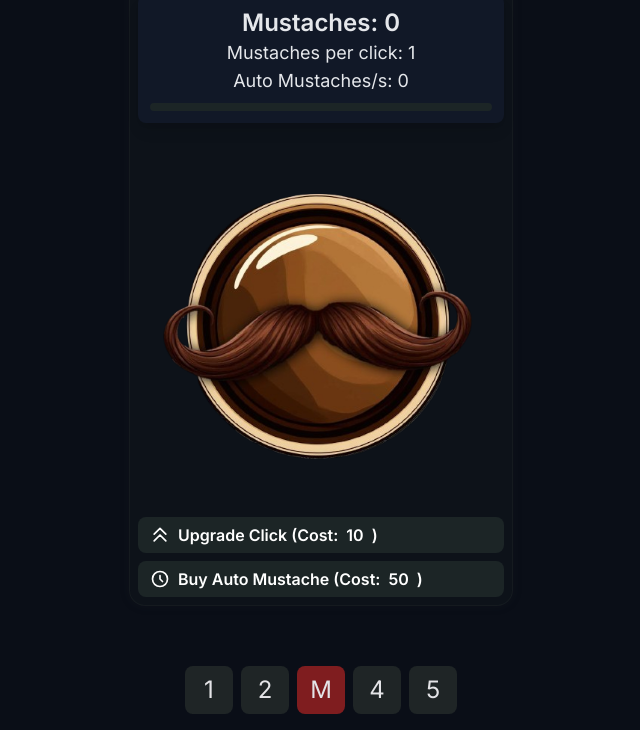
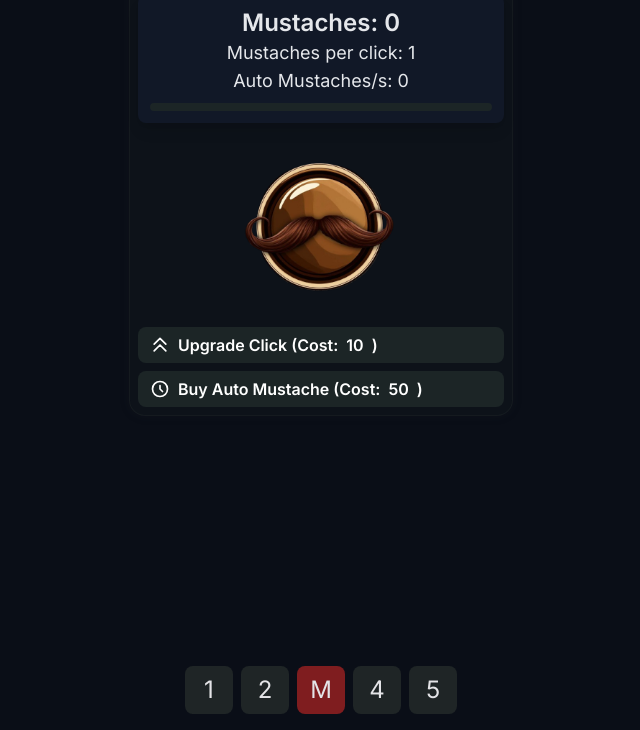
Before and after one commit to dm368/zacheRR, a plain HTML site: page index.html in a window 1280 px wide. Shown: the part 70-800 px from the top of the page, without its empty margins (319-959 px from the left). Drawn offline with nearby package versions, Linux system fonts and the light colour scheme.

Commit message:
Update index.html

```diff
--- a/index.html
+++ b/index.html
@@ -156,7 +156,7 @@
         </div>
       </div>
       <div class="flex justify-center mb-4">
-        <img id="mustache" src="mustache.png" alt="Mustache" class="mustache w-50 h-50 cursor-pointer select-none">
+        <img id="mustache" src="mustache.png" alt="Mustache" class="mustache w-44 h-44 cursor-pointer select-none">
       </div>
       <div class="grid grid-cols-1 gap-2">
         <button id="upgradeClick" class="custom-btn text-white">
```
